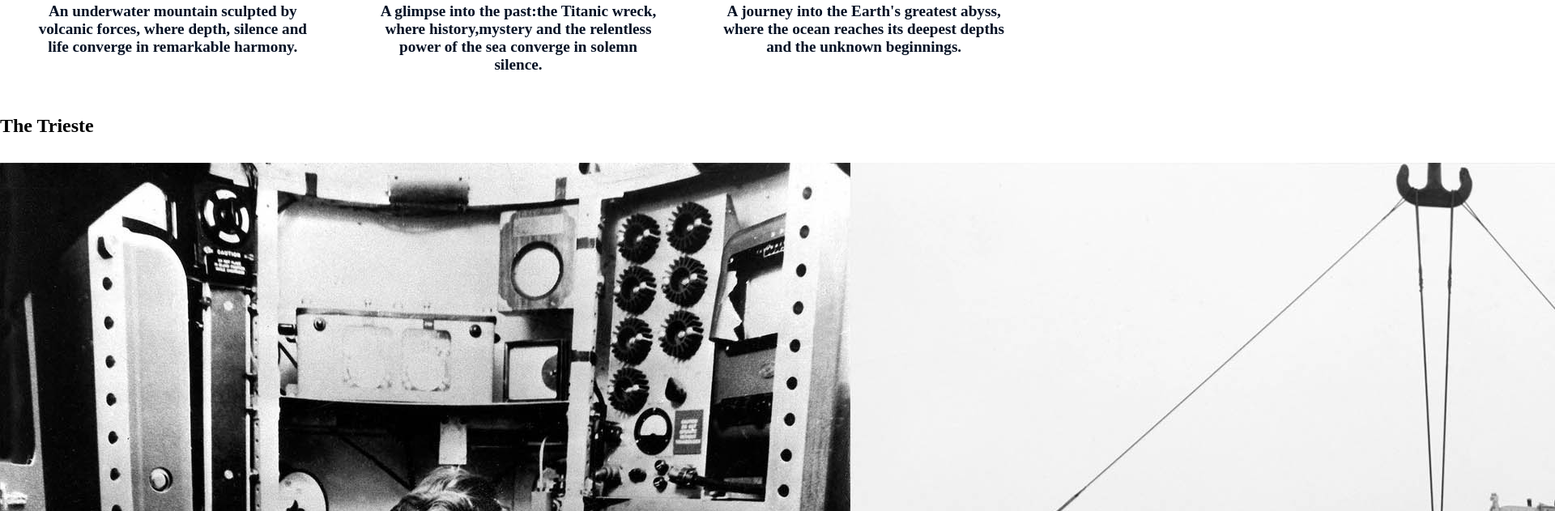
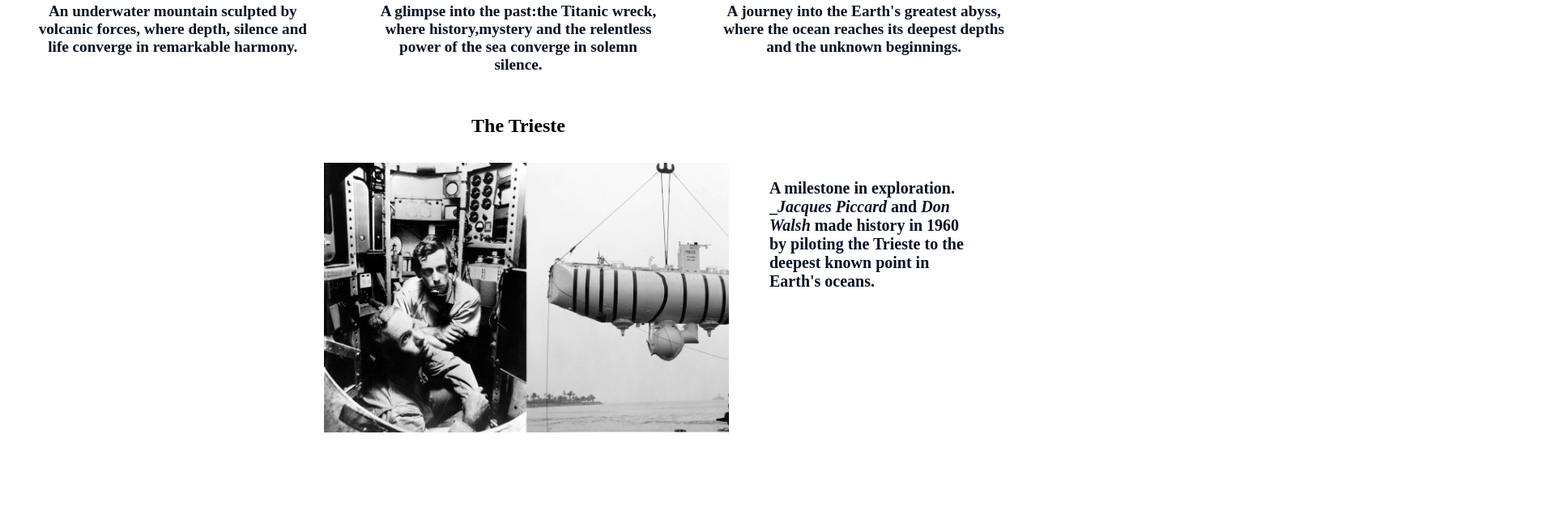
Before and after one commit to shyxnhera-byte/photography_website, a plain HTML site: page index.html in a window 1280 px wide. Shown: the part 2285-2916 px from the top of the page at 81% size, 1920 px wide, since content can reach past the window. After the commit the page ends 2819 px from the top, so only its background shows below. Drawn offline with Linux system fonts and the light colour scheme; a web font is replaced by a local one.

Commit message:
Add final image

```diff
--- a/index.html
+++ b/index.html
@@ -95,8 +95,10 @@
             </div>
         </div>
         <h4>The Trieste</h4>
-        <img src="images/The Trieste.jpg" alt="The Trieste">
-        <p>The Trieste and it's crew_<em></em></p>
+        <div id="Trieste_package">
+        <img id="Trieste_photo" src="images/The Trieste.jpg" alt="The Trieste">
+        <p id="Trieste_caption">A milestone in exploration. _<em>Jacques Piccard</em> and <em>Don Walsh</em> made history in 1960 by piloting the Trieste to the deepest known point in Earth's oceans.</p>
+        </div>
             </section>
             <section></section>
     </main>
--- a/styles.css
+++ b/styles.css
@@ -82,4 +82,18 @@
 }
 h4 {
 font-size: 24px;
+text-align: center;
 }
+#Trieste_photo {
+    width: 500px;
+}
+#Trieste_package {
+    display: flex;
+    width:800px ;
+    font-size: 20px;
+    gap: 50px;
+    margin-left: 400px;
+    font-weight: bolder;
+    color: #061225;
+
+}
```
